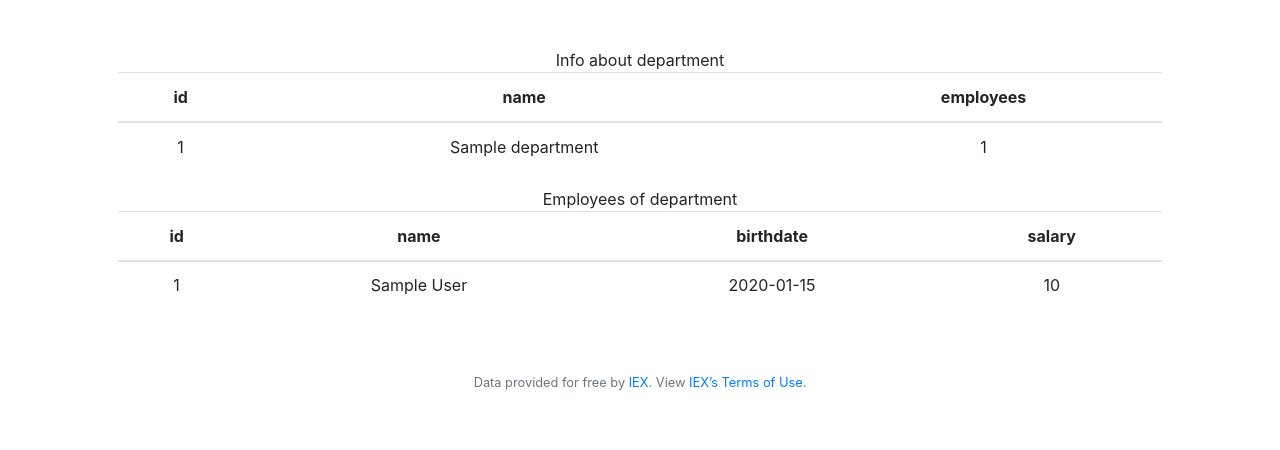
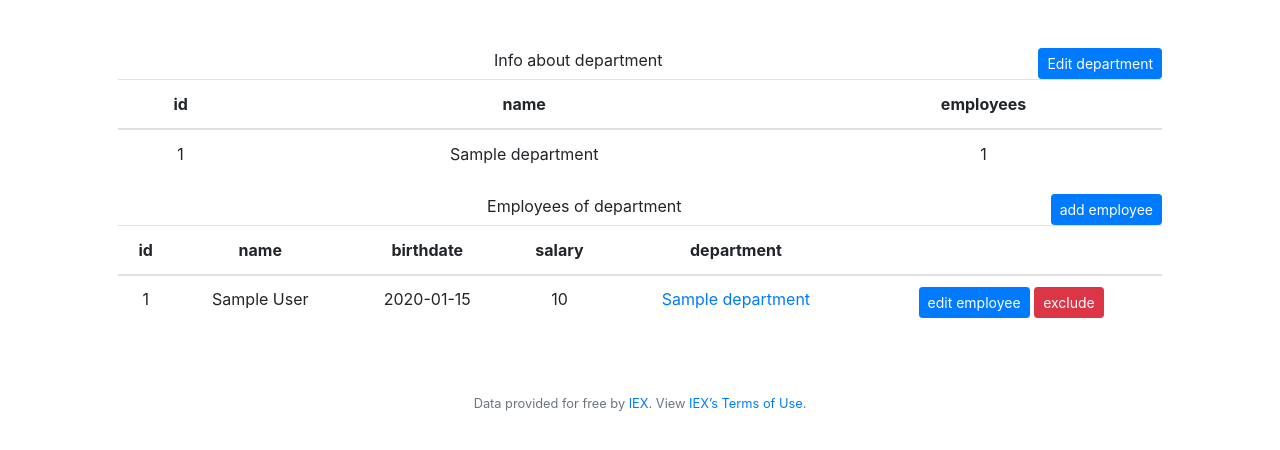
Before and after one commit to Artemyin/department, a Flask app: page /departments/1 in a window 1280 px wide. Shown: the part 76-526 px from the top of the page. Run offline with Flask 2, Linux system fonts and the light colour scheme; tables that the repository leaves empty hold one stand-in row (values such as "Sample post").

Commit message:
tmplt organize

```diff
--- a/department_app/service/department_service.py
+++ b/department_app/service/department_service.py
@@ -1,4 +1,5 @@
 
+from os import name
 from department_app.models.department_model import Department
 from department_app.models.base import db
 
@@ -30,10 +31,10 @@ class DepartmentService:
         return self.get_by_param(**kwargs)
 
     def delete(self, **kwargs):
-        instance = self.get_by_param(**kwargs)[0]
-        if instance:
-            print(f'try to delete {instance=}')
-            db.session.delete(instance)
+        department = self.get_by_param(**kwargs)[0]
+        if department:
+            print(f'try to delete {department=}')
+            db.session.delete(department)
             db.session.commit()
             print("Susesfull deleted")
             return True
@@ -41,7 +42,10 @@ class DepartmentService:
         return False
 
     def put(self, **kwargs):
-        pass
+        department = self.get_by_param(id=kwargs.get('id'))[0]
+        department.name = kwargs.get('name')
+        db.session.commit()
+
 
     def path(self, **kwargs):
         pass
--- a/department_app/static/scripts.js
+++ b/department_app/static/scripts.js
@@ -1,16 +1,31 @@
-document.addEventListener('DOMContentLoaded', function() {
-const deleteItems = document.querySelectorAll('.js-delete-item');
+document.addEventListener('DOMContentLoaded', function() {  // open DOM of the page
+const deleteItems = document.querySelectorAll('.js-delete-item'); // node list of all buttons
+
+Array.prototype.forEach.call(deleteItems, (item) => { // create array of delete buttons and assign function
+    item.addEventListener('click', (e) => {  // call function when click
+    console.log('click is worked!')
+    const id = +e.currentTarget.dataset.id;  // get id from data-id property
+    const endpoint = e.currentTarget.dataset.endpoint; // get endpoint from data-enpoint property
+    console.log('addres: ' +  endpoint + id)
+
+       httpDeleteAsync(endpoint, id) // call function which send request
+       $('#DeleteDepModal'+id).modal('hide') // hide modal window
+       e.currentTarget.closest('tr').remove(); // remove row from table with deleted data
+
+    })
+})
+
+const editItems = document.querySelectorAll('.js-edit-item');
+
+Array.prototype.forEach.call(editItems, (item) => { // create array of delete buttons and assign function
+    item.addEventListener('submit', (e) => {  // call function when click
+    console.log('click is worked!')
 
 
-Array.prototype.forEach.call(deleteItems, (item) => {
-    item.addEventListener('click', (e) => {
-    console.log('click is worked!')
-    const id = +e.currentTarget.dataset.id; // это твой айди на текущей кнопке
-    const endpoint = e.currentTarget.dataset.endpoint;
-    console.log('addres: ' +  endpoint + id)
+       //httpPutAsync(endpoint, id) // call function which send request
 
-        httpDeleteAsync(endpoint, id)
-        e.currentTarget.closest('tr').remove();
+
+
     })
 })
 
@@ -27,3 +42,14 @@ function httpDeleteAsync(url, id, callback)
     xmlHttp.open("DELETE", url+id, true); // true for asynchronous
     xmlHttp.send(null);
 }
+
+function httpPutAsync(url, id, callback)
+{
+    var xmlHttp = new XMLHttpRequest();
+    xmlHttp.onreadystatechange = function() {
+        if (xmlHttp.readyState == 4 && xmlHttp.status == 204)
+            callback(xmlHttp.responseText);
+    }
+    xmlHttp.open("PUT", url+id, true); // true for asynchronous
+    xmlHttp.send(null);
+}
--- a/department_app/templates/department.html
+++ /dev/null
@@ -1,47 +0,0 @@
-{% extends "layout.html" %}
-
-{% block title %}
-    Departments
-{% endblock %}
-
-{% block main %}
-Info about department
-<table class="table">
-    <thead>
-        <tr>
-            <th>id</th>
-            <th>name</th>
-            <th>employees</th>
-        <tr>
-    </thead>
-    <tbody>
-        <tr>
-            <td>{{ department.id }}</td>
-            <td>{{ department.name }}</td>
-            <td>{{ department.employee | length }}</td>
-        </tr>
-    </tbody>
-</table>
-Employees of department
-<table class="table">
-    <thead>
-        <tr>
-            <th>id</th>
-            <th>name</th>
-            <th>birthdate</th>
-            <th>salary</th>
-        <tr>
-    </thead>
-    <tbody>
-        {% for employee in employees %}
-        <tr>
-            <td>{{ employee.id }}</td>
-            <td>{{ employee.name }}</td>
-            <td>{{ employee.birthdate }}</td>
-            <td>{{ employee.salary }}</td>
-        </tr>
-        {% endfor %}
-    </tbody>
-</table>
-
-{% endblock %}
--- /dev/null
+++ b/department_app/templates/department/delete_department_modal.html
@@ -0,0 +1,35 @@
+{% block delete_department_modal %}
+
+<!-- <button type="button" class="btn btn-danger btn-sm js-delete-item" data-id="{{department.id}}" data-endpoint="/departments/">
+  Delete
+</button> -->
+
+<!-- Button trigger modal -->
+<button type="button" class="btn btn-danger btn-sm mr-auto" data-toggle="modal" data-target="#DeleteDepModal{{ id }}" >
+  Delete
+</button>
+
+<!-- Modal -->
+<div class="modal fade" id="DeleteDepModal{{ id }}" tabindex="-1" role="dialog" aria-labelledby="DeleteDepModalLabel" aria-hidden="true">
+  <div class="modal-dialog" role="document">
+    <div class="modal-content">
+      <div class="modal-header">
+        <h5 class="modal-title" id="DeleteDepModalLabel">Delete department</h5>
+        <button type="button" class="close" data-dismiss="modal" aria-label="Close">
+          <span aria-hidden="true">&times;</span>
+        </button>
+      </div>
+      <div class="modal-body">
+        Are you sure to delete {{ name }} with {{ employee | length }} employees
+      </div>
+      <div class="modal-footer">
+        <button type="button" class="btn btn-secondary" data-dismiss="modal">Close</button>
+        <button type="button" class="btn btn-danger js-delete-item" data-id="{{id}}" data-endpoint="/departments/">
+          Delete
+        </button>
+      </div>
+    </div>
+  </div>
+</div>
+
+{% endblock %}
--- /dev/null
+++ b/department_app/templates/department/department.html
@@ -0,0 +1,35 @@
+{% extends "layout.html" %}
+
+{% block title %}
+    Departments
+{% endblock %}
+
+{% block main %}
+Info about department
+{% with department=department %}
+    {% include "department/edit_department_modal.html" %}
+{% endwith %}
+<table class="table">
+    <thead>
+        <tr>
+            <th>id</th>
+            <th>name</th>
+            <th>employees</th>
+        <tr>
+    </thead>
+    <tbody>
+        <tr>
+            <td>{{ department.id }}</td>
+            <td>{{ department.name }}</td>
+            <td>{{ department.employee | length }}</td>
+        </tr>
+    </tbody>
+</table>
+Employees of department <button class="btn btn-sm btn-primary" style="float: right">add employee</button>
+
+{% with employees=employees, department=True %}
+    {% include "employee/employees_list.html" %}
+{% endwith %}
+
+
+{% endblock %}
--- /dev/null
+++ b/department_app/templates/department/edit_department_modal.html
@@ -0,0 +1,38 @@
+{% block edit_department_modal %}
+
+<button type="button" class="btn btn-sm btn-primary" data-toggle="modal" data-target="#EditDepModal{{ department.id }}" data-whatever="@getbootstrap" style="float: right">
+    Edit department
+</button>
+
+<div class="modal fade" id="EditDepModal{{ department.id }}" tabindex="-1" role="dialog" aria-labelledby="EditDepModalLabel" aria-hidden="true">
+  <div class="modal-dialog" role="document">
+    <div class="modal-content">
+      <div class="modal-header">
+        <h5 class="modal-title" id="EditDepModalLabel">Edit department</h5>
+        <button type="button" class="close" data-dismiss="modal" aria-label="Close">
+          <span aria-hidden="true">&times;</span>
+        </button>
+      </div>
+      <div class="modal-body">
+        <form class="js-edit-item">
+        <div class="form-group">
+        <input autocomplete="off" autofocus class="form-control" name="id" type="hidden" type="text" value="{{ department.id }}">
+        <input autocomplete="off" autofocus class="form-control" name="name" type="text" value="{{ department.name }}">
+        </div>
+
+        <div class="modal-footer">
+
+        {% with id=department.id, name=department.name, employee=department.employee %}
+          {% include "department/delete_department_modal.html" %}
+        {% endwith %}
+
+        <button type="button" class="btn btn-secondary btn-sm" data-dismiss="modal">Close</button>
+        <button class="btn btn-primary btn-sm" type="submit">Edit</button>
+        </div>
+        </form>
+    </div>
+    </div>
+  </div>
+</div>
+
+{% endblock %}
--- /dev/null
+++ b/department_app/templates/employee/employees_list.html
@@ -0,0 +1,47 @@
+{% block employees_list %}
+
+<table class="table">
+    <thead>
+        <tr>
+            <th>id</th>
+            <th>name</th>
+            <th>birthdate</th>
+            <th>salary</th>
+            <th>department</th>
+            <th></th>
+        <tr>
+    </thead>
+    <tbody>
+        {% for employee in employees %}
+        <tr>
+            <td>{{ employee.id }}</td>
+            <td>{{ employee.name }}</td>
+            <td>{{ employee.birthdate }}</td>
+            <td>{{ employee.salary }}</td>
+            <td>
+                {% if employee.department.id %}
+                <a href="/departments/{{ employee.department.id }}">
+                    {{ employee.department }}
+                </a>
+                {% else %}
+                    {{ employee.department }}
+                {% endif %}
+
+                </td>
+            <td>
+            <button class="btn btn-sm btn-primary">
+                edit employee
+            </button>
+            {% if department %}
+                <button class="btn btn-sm btn-danger">
+                    exclude
+                </button>
+            {% endif %}
+            </td>
+
+        </tr>
+        {% endfor %}
+    </tbody>
+</table>
+
+{% endblock %}
--- a/department_app/views/department_view.py
+++ b/department_app/views/department_view.py
@@ -22,14 +22,14 @@ department_bp = Blueprint(
 @department_bp.route('/departments/', methods=['GET'])
 def departments():
     departments = department_service.get_all()
-    return render_template('departments.html', departments=departments)
+    return render_template('department/departments.html', departments=departments)
 
 
 @department_bp.route('/departments/<int:id>', methods=['GET'])
 def department(id):
     department = department_service.get_by_param(id=id)[0]
     employees = employee_service.get_by_param(department_id=id)
-    return render_template('department.html', department=department, employees=employees)
+    return render_template('department/department.html', department=department, employees=employees)
 
 
 @department_bp.route('/departments/', methods=['POST'])
@@ -38,7 +38,17 @@ def create_department():
     department_service.add(name=name)
     return redirect('/departments/')
 
+
 @department_bp.route('/departments/<int:id>', methods=['DELETE'])
 def delete_department(id):
     department_service.delete(id=id)
-    return redirect('/departments/')
+    return redirect('/departments/'), 204
+
+
+@department_bp.route('/departments/<int:id>', methods=['PUT'])
+def edit_department(id):
+
+    name = request.json.get("name")
+    department_service.put(id=id, name=name)
+
+    return redirect('/departments/'), 204
--- a/department_app/views/employee_view.py
+++ b/department_app/views/employee_view.py
@@ -24,4 +24,4 @@ def employee():
 
     emps= emp_service.get_all()
 
-    return render_template('employees.html', employees=emps)
+    return render_template('employee/employees.html', employees=emps)
```
Also changed, not shown: department_app/templates/delete_department_modal.html (deleted, +0 -36 lines), department_app/templates/department/add_department_modal.html (renamed from department_app/templates/add_department_modal.html, +6 -6 lines), department_app/templates/department/departments.html (renamed from department_app/templates/departments.html, +6 -5 lines), department_app/templates/employee/delete_employee_modal.html (added, +38 -0 lines), department_app/templates/employee/employees.html (added, +14 -0 lines), department_app/templates/employees.html (deleted, +0 -47 lines), department_app.db.
